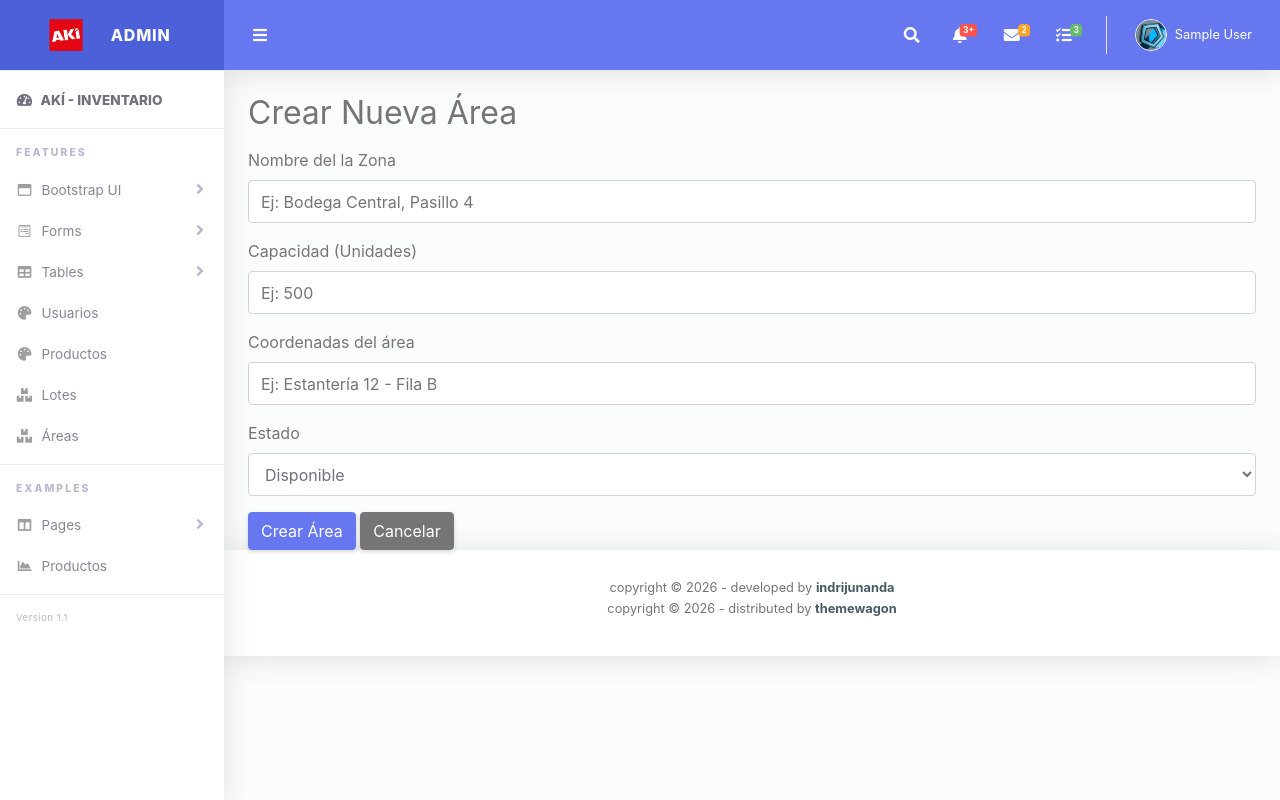
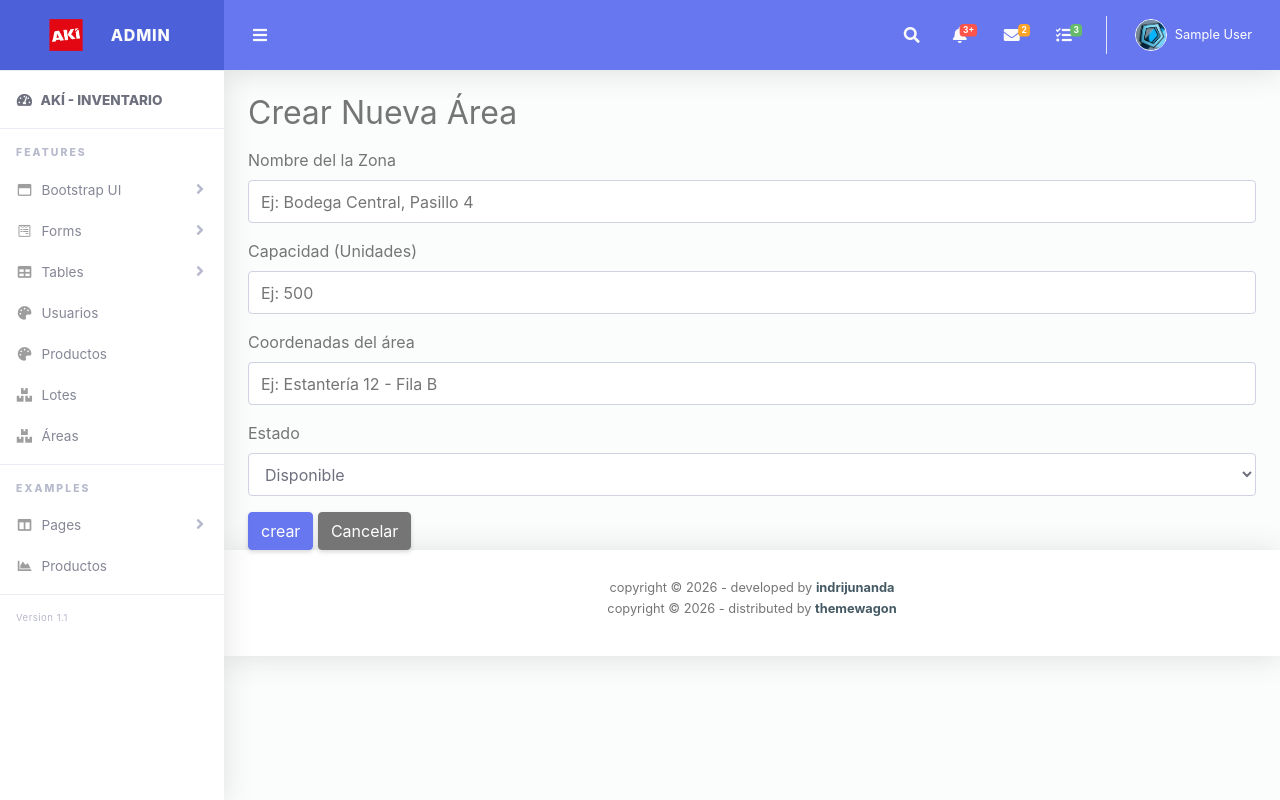
Before and after one commit to kevinsanchez4010/InterfacesG3, a Django app: page /ubicaciones/crear_ubicacion/ in a window 1280 px wide. Run offline with Django 5.2, Linux system fonts and the light colour scheme; the visitor is signed in with stand-in values (Sample User, id 1); some libraries are stand-ins or nearby versions; some web fonts are replaced.

Commit message:
cambio20

```diff
--- a/ubicaciones/templates/ubicaciones/crear_ubicacion.html
+++ b/ubicaciones/templates/ubicaciones/crear_ubicacion.html
@@ -39,7 +39,7 @@
             </select>
         </div>
 
-        <button type="submit" class="btn btn-primary">Crear Área</button>
+        <button type="submit" class="btn btn-primary">crear</button>
         <a href="{% url 'listar_ubicaciones' %}" class="btn btn-secondary">Cancelar</a>
     </form>
 </div>
```
